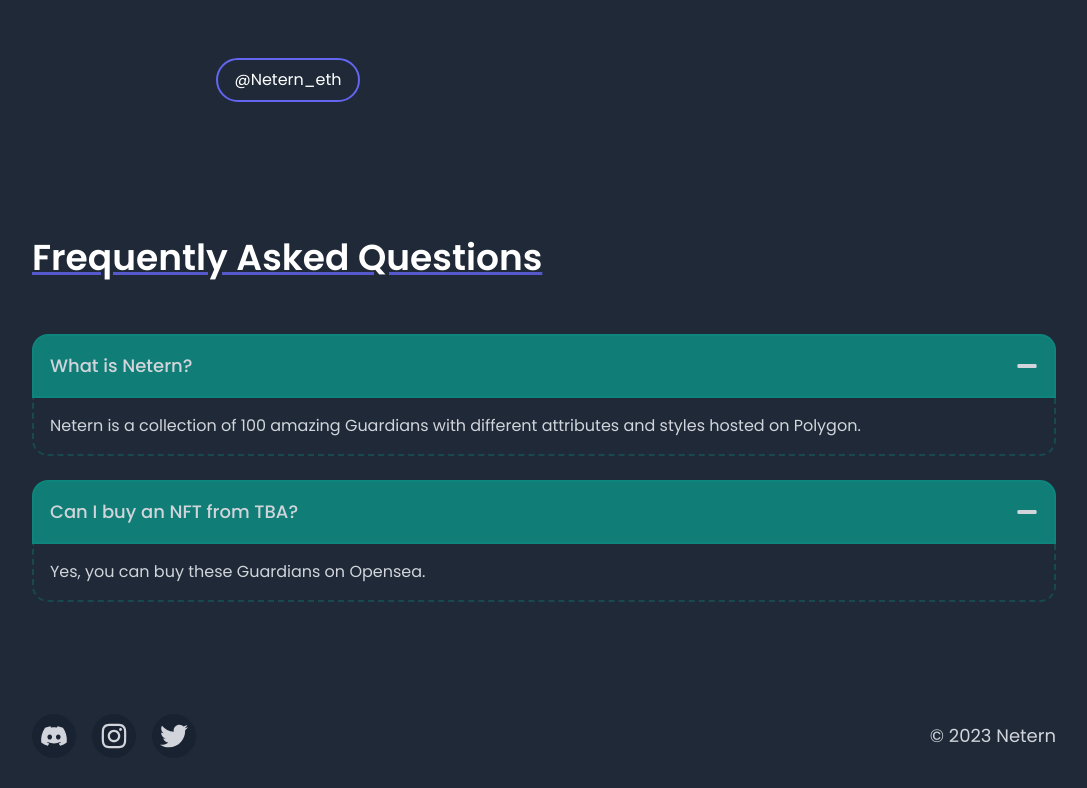
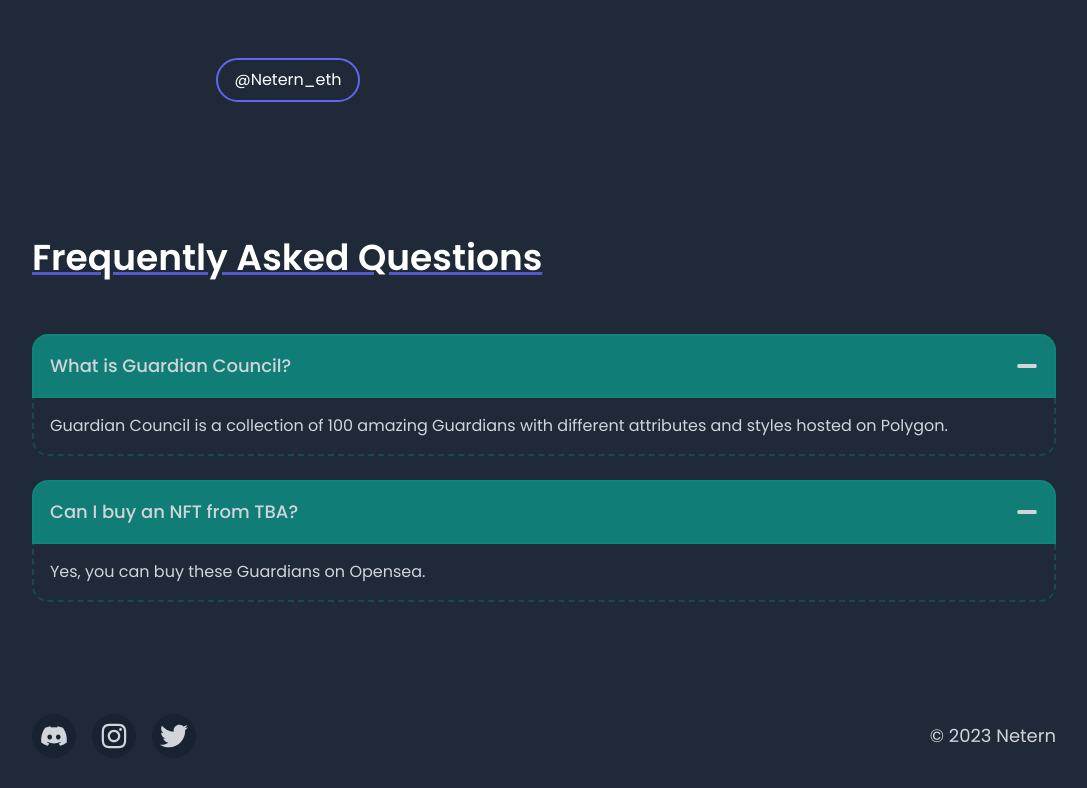
Before and after one commit to neternnft/netern, a Next.js app: page / in a window 1280 px wide. Shown: the part 2990-3778 px from the top of the page, without its empty margins (96-1183 px from the left). Built offline with nearby package versions, Linux system fonts and the light colour scheme; grey boxes are pictures that could not be loaded; what tailwindcss-hero-patterns would draw is missing.

Commit message:
Update constants.js

```diff
--- a/constants/constants.js
+++ b/constants/constants.js
@@ -169,8 +169,8 @@ export const team = [
 export const faqHeading = "Frequently Asked Questions"
 export const faq = [
   {
-    question: "What is Netern?",
-    answer: `Netern is a collection of 100 amazing Guardians with
+    question: "What is Guardian Council?",
+    answer: `Guardian Council is a collection of 100 amazing Guardians with
              different attributes and styles hosted on Polygon.
     `,
   },
```
